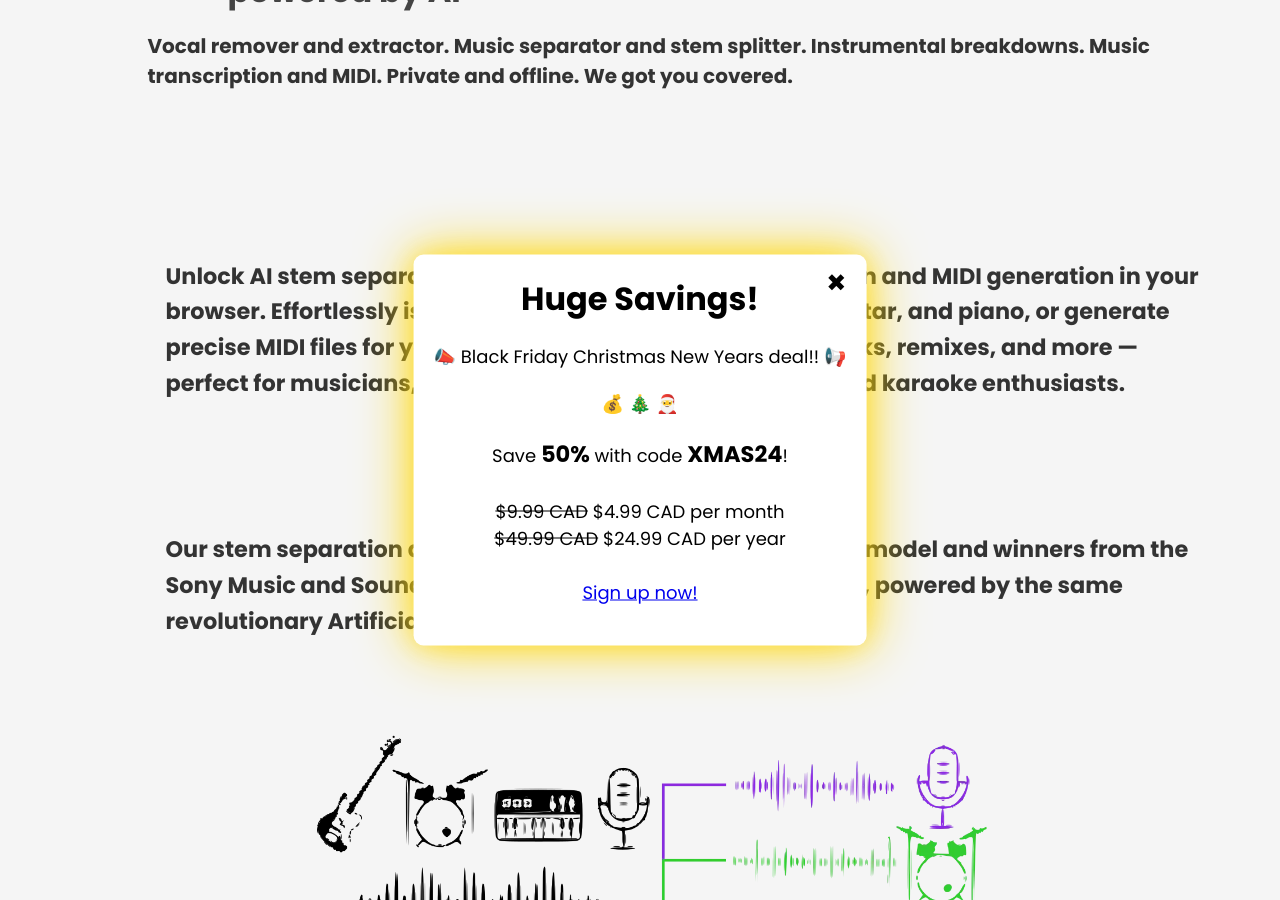
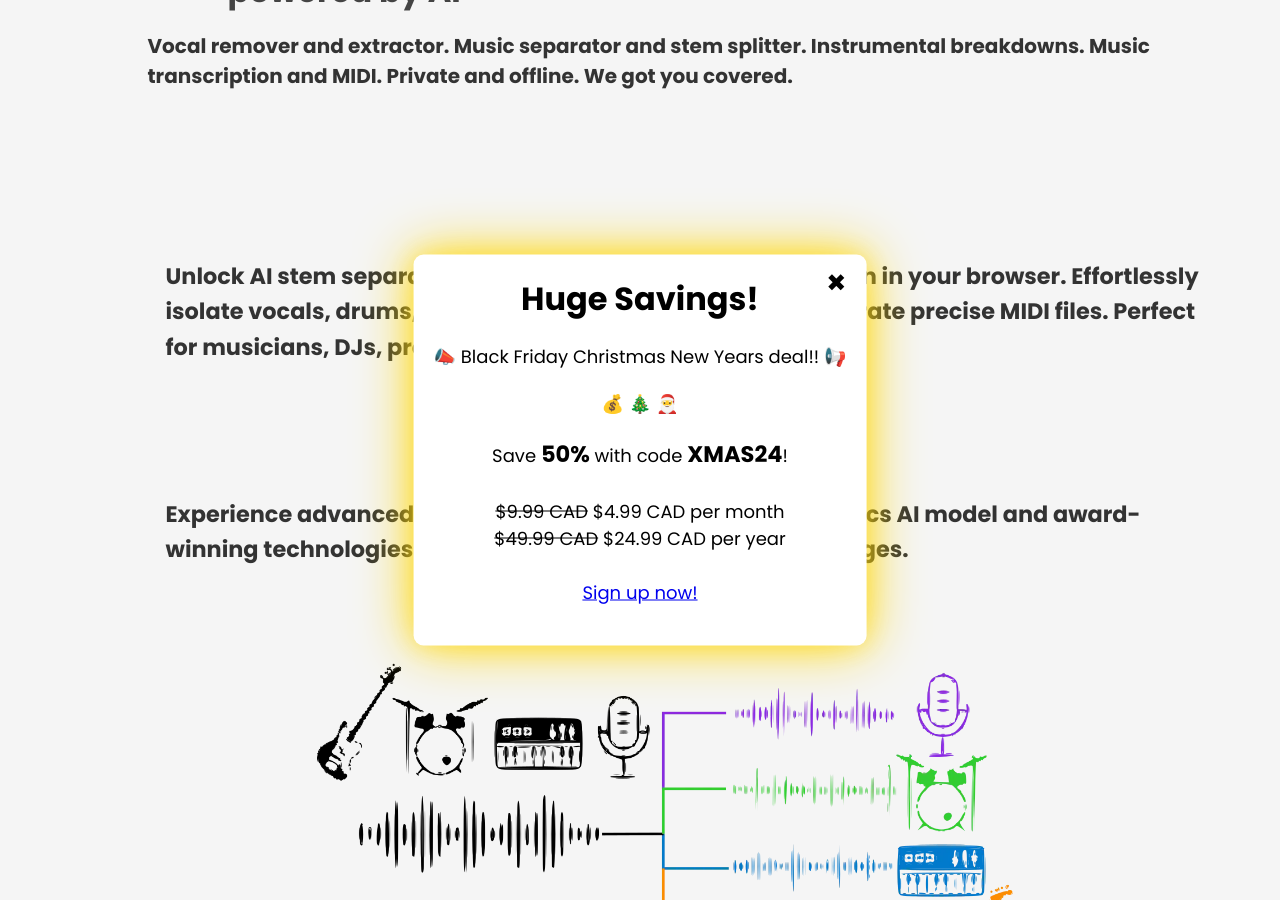
Before and after one commit to sevagh/freemusicdemixer.com, a Jekyll site: the page built from web/index.md, in a window 1280 px wide and 900 px high, scrolled down 203 px. Built offline with Jekyll 4.4.1, drawn with Linux system fonts in a browser that asks for light colours; some of the changed text lies outside the part shown.

Commit message:
Reduce verbosity on home page

```diff
--- a/web/index.md
+++ b/web/index.md
@@ -6,11 +6,11 @@
 <script src="https://cdn.jsdelivr.net/npm/fflate@0.8.0/umd/index.js"></script>
 
 <section class="info-section">
-  <h3>Unlock <b>AI stem separation</b> and <b>automatic music transcription and MIDI generation</b> in your browser. Effortlessly isolate vocals, drums, bass, melody, guitar, and piano, or generate precise MIDI files for your instruments. Ideal for creating tracks, remixes, and more — perfect for musicians, DJs, beatmakers, content creators, and karaoke enthusiasts.</h3>
+<h3>Unlock <b>AI stem separation</b> and <b>automatic music transcription</b> in your browser. Effortlessly isolate vocals, drums, bass, melody, guitar, and piano. Generate precise MIDI files. Perfect for musicians, DJs, producers, and creators.</h3>
 </section>
 
 <section class="info-section">
-  <h3>Our stem separation algorithms are based on the <b>Demucs AI model</b> and winners from the Sony Music and Sound Demixing Challenges in 2021 and 2023, powered by the same revolutionary Artificial Intelligence technology as ChatGPT.</h3>
+<h3>Experience advanced stem separation powered by the <b>Demucs AI model</b> and award-winning technologies from the Sony Music Demixing Challenges.</h3>
 </section>
 
 <section class="image-section">
@@ -18,7 +18,7 @@
 </section>
 
 <section class="info-section">
-  <h3>Our new <b>automatic music transcription and MIDI generation</b> feature is lightweight, powerful, and will save you hours of manual work. Use your instrument instead of a MIDI controller and skip the music theory books!</h3>
+<h3>Save time with our powerful <b>automatic music transcription and MIDI generation</b>. Use your instrument instead of a MIDI controller!</h3>
 </section>
 
 <section class="image-section">
@@ -26,7 +26,7 @@
 </section>
 
 <section class="info-section">
-  <h3>No cloud. No bullshit. <b>100% privacy in your browser.</b> Since our launch in 2024, nearly 100 customers have switched from expensive competitors to our superior, simple website. Join them today!</h3>
+<h3>Enjoy <b>100% privacy in your browser</b> — no cloud. Join our customers who switched from expensive competitors to our superior, simple solution. Get started today!</h3>
 </section>
 
 <!-- Wizard sections here... -->
```
